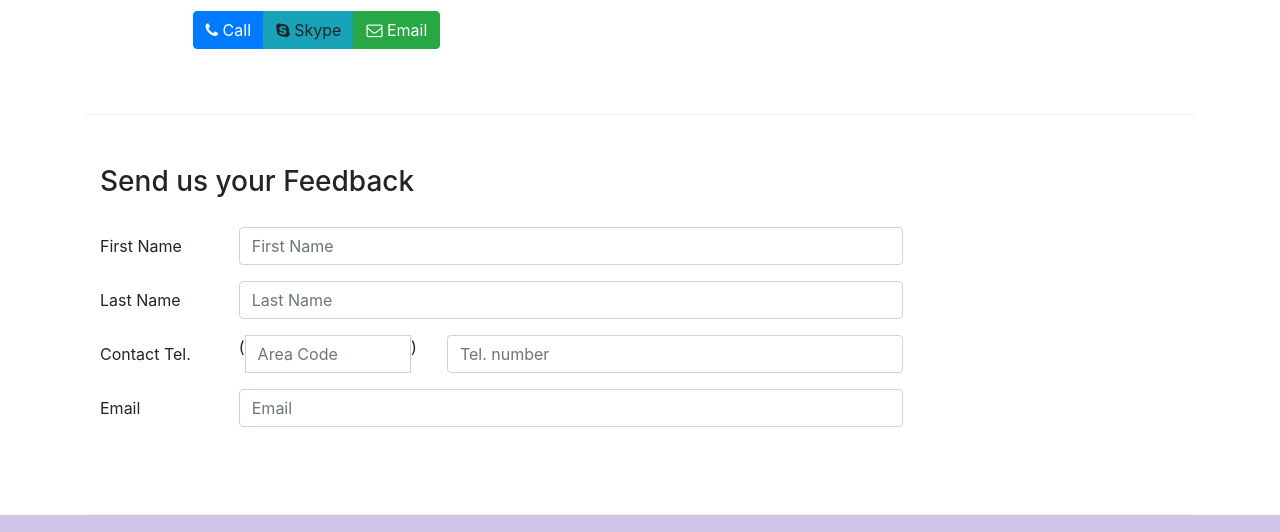
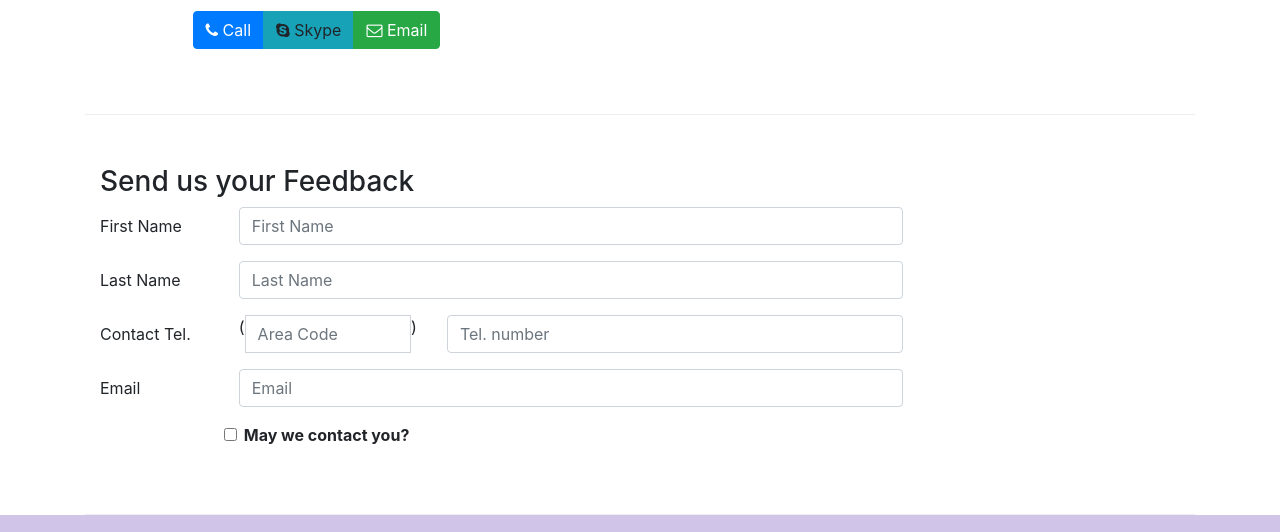
Before and after one commit to yuliamsky/conFusion, a website: page contactus.html in a window 1280 px wide. Shown: the part 726-1258 px from the top of the page. Drawn offline with nearby package versions, Linux system fonts and the light colour scheme.

Commit message:
Add a check box to the input form

```diff
--- a/contactus.html
+++ b/contactus.html
@@ -126,6 +126,17 @@
               <input type="email" class="form-control" id="emailid" name="emailid" placeholder="Email">
             </div>
           </div>
+
+          <div class="form-group row">
+            <div class="form-check col-md-6 offset-md-2">
+              <label class="form-check-label">
+                <input type="checkbox" class="form-check-input" name="approve" value="">
+                <strong>May we contact you?</strong>
+              </label>
+            </div>
+          </div>
+
+
         </form>
       </div>
 
```
